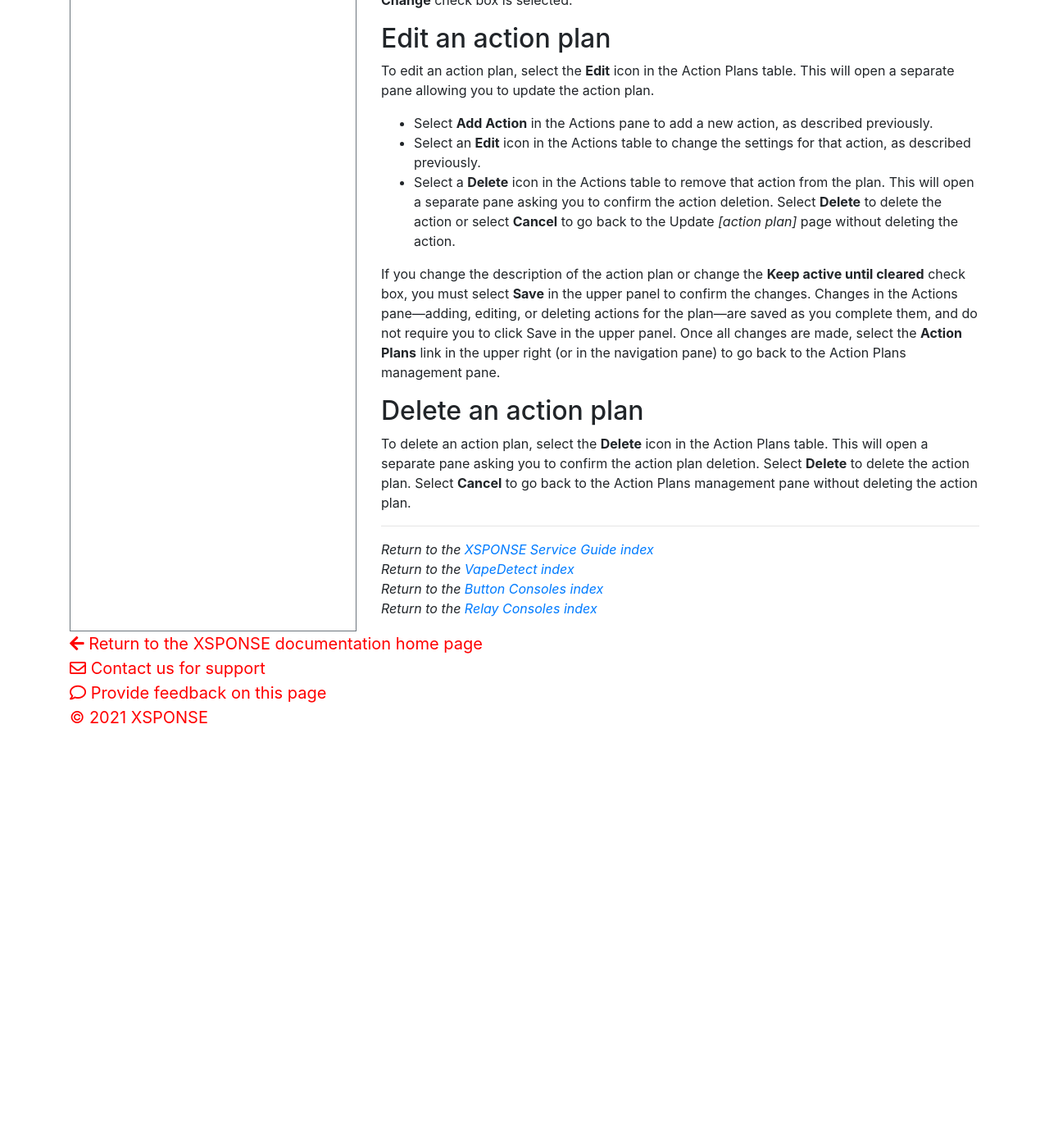
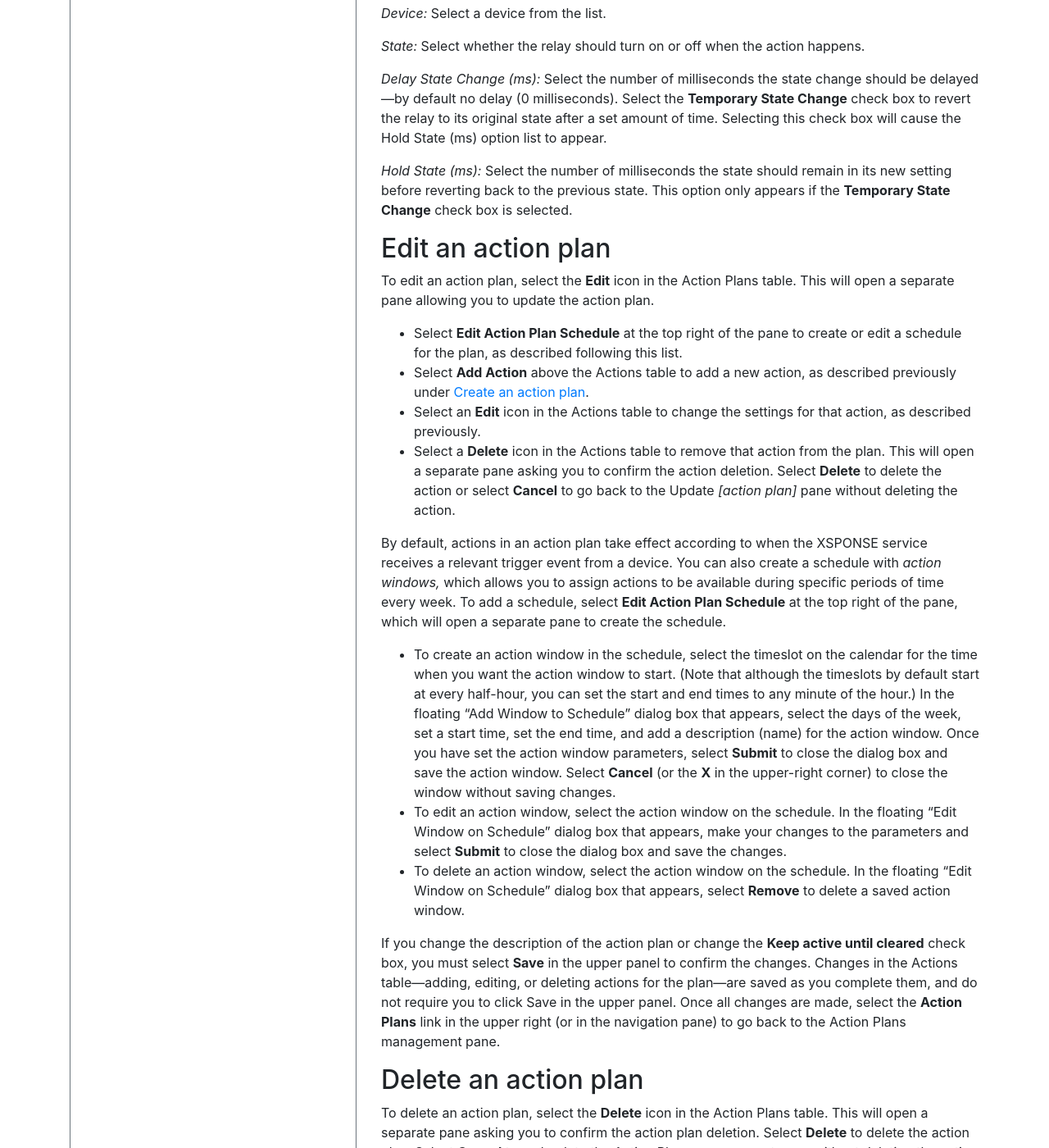
Before and after one commit to NrsSystems/docs, a Jekyll site: the page built from general-ops/action-plans.md, in a window 1280 px wide and 1400 px high, scrolled down 6594 px. Shown: the whole window at 82% size. Built offline with Jekyll 4.4.1, drawn with Linux system fonts in a browser that asks for light colours; our own code applies the rules of GitHub Pages for plain Markdown files; before the commit the page ends 7500 px from its top, so only the background shows below that; some of the changed text lies outside the part shown.

Commit message:
Update action-plans.md
Added general description of action plans and instructions for creating and editing schedules for action plans.

```diff
--- a/general-ops/action-plans.md
+++ b/general-ops/action-plans.md
@@ -6,20 +6,22 @@ Related: [Incident Logs](incident-logs.md) \| [Contacts Management](contacts-man
 
 *Jump to how to [add](action-plans.md#create-an-action-plan), [edit](action-plans.md#edit-an-action-plan), or [delete](action-plans.md#delete-an-action-plan) action plans.*
 
+An action plan is a set of one or more actions that happen automatically in response to a trigger event, such as a VapeDetect sensor sending an alert about vaping activity or a button console being activated. These actions can include sending email or SMS, activating a third-party API, posting information on an associated XSPONSE Digital Display device, or toggling a relay between on and off. An action plan can also be set to a schedule, so for example an XSPONSE Relay Console could be used to turn a set of lights on at nightfall and off at daybreak.
+
 The Action Plans table shows the action plans by description (name), along with whether the plan is an alert or an alarm, the number of actions set to happen when the plan is triggered, and the number of actions set to happen when the plan is cleared. There are two basic types of actions, those that happen automatically when an action plan is triggered (_On Activate_), and those that happen when a user acknowledges the activated action plan by marking it clear (_On Clear_). An action plan listed as "Alert" only has On Activate actions, while a plan listed as "Alarm" has both On Activate and On Clear actions.
 
 ![action plans management pane](action_plans_management.png)
 _To view larger: on a computer, right-click and select "open in new tab"; on a mobile touchscreen, use the zoom gesture._
 
-Each time an XSPONSE sensor detects an event and triggers an action plan, the information is recorded in the incident logs. The Incident Logs management pane allows you to view all recorded incidents from all your devices. Select the **Incident Logs** button above the Action Plans table to go to the Incident Logs management pane and view the incidents. See the [Incident Logs page](incident-logs.md) for more information about the incident logs and the Incident Logs management pane.
+Each time an XSPONSE device triggers an action plan, the information is recorded in the incident logs. The Incident Logs management pane allows you to view all recorded incidents from all your devices. Select the **Incident Logs** button above the Action Plans table to go to the Incident Logs management pane and view the incidents. See the [Incident Logs page](incident-logs.md) for more information about the incident logs and the Incident Logs management pane.
 
 ## Create an action plan
-To add an action plan, select **Create Action Plan** at the top right of the pane. This will open a separate pane allowing you to enter a description (name) for the plan and whether to keep the plan active until cleared. Select **Create** to create the new plan. Or to go back to the Action Plans management pane without creating a new action plan, select the **Action Plans** link in the upper right of this pane or in the navigation pane.
+To add an action plan, select **Create Action Plan** at the top right of the pane. This will open a separate pane allowing you to enter a description (name) for the plan, set the timezone used for scheduling and for recording events in the incident log, and choose whether to keep the plan active until cleared. Select **Create** to create the new plan. Or to go back to the Action Plans management pane without creating a new action plan, select the **Action Plans** link in the upper right of this pane or in the navigation pane.
 
 ![create action plan pane](action_plan_create.png)
 _To view larger: on a computer, right-click and select "open in new tab"; on a mobile touchscreen, use the zoom gesture._
 
-Once you create an action plan, the pane will reload and display the Actions pane, which allows you to set what actions should happen when a plan is triggered. Each plan can have multiple actions, and each action has its own settings that need to be defined. No actions are added by default, and if you are not ready to add any at this point, you again have the option to select the **Action Plans** link in the upper right (or in the navigation pane) to return to the Action Plans management pane. Your new action plan will appear in the table, and you can add actions to the plan later by selecting the **Edit** icon for that plan in the Action Plans table.
+Once you create an action plan, the pane will reload and display the Update _\[action plan\]_ pane, which allows you to set what actions should happen when a plan is triggered and to create a schedule for the action plan if desired. Each plan can have multiple actions, and each action has its own settings that need to be defined. No actions are added by default, and if you are not ready to add any at this point, you again have the option to select the **Action Plans** link in the upper right (or in the navigation pane) to return to the Action Plans management pane. Your new action plan will appear in the table, and you can add actions to the plan later by selecting the **Edit** icon for that plan in the Action Plans table.
 
 ![edit action plan pane](action_plan_edit.png)
 _To view larger: on a computer, right-click and select "open in new tab"; on a mobile touchscreen, use the zoom gesture._
@@ -27,7 +29,7 @@ _To view larger: on a computer, right-click and select "open in new tab"; on a m
 If you are ready to begin setting up the action plan, select **Add Action** in the Actions pane. Creating an action happens automatically in steps.
 
 1. First, provide a name (description) of the action.
-2. Next, select an action from the menu: **Send Email**, **Send SMS**, **Call 3rd Party API**, **Update Digital Display**, **Clear Active Digital Displays**, **Control Relay**, or **Control VapeDetect Relay**. Each action can be assigned to happen during a particular time period—an active window—or by default to no active window.
+2. Next, select an action from the menu: **Send Email**, **Send SMS**, **Call 3rd Party API**, **Update Digital Display**, **Clear Active Digital Displays**, **Control Relay**, or **Control VapeDetect Relay**. Each action can be assigned to happen during a particular time period—an active window—or by default to no active window, which means any time the service receives a trigger from an assigned device. For details on using schedules with action plans, see the following section [Edit an action plan](action-plans.md#edit-an-action-plan).
 3. Each of these actions has its own settings to fill out in a third and possibly fourth step, as described further along on this page. Once the settings for that action have been added, select **Submit** to create the new action. Or to go back to the Update _\[action plan\]_ pane without saving any changes, select the **Actions** link in the upper right.
 4. Once you have added all the actions you want in the action plan for now, select the **Action Plans** link in the upper right (or in the navigation pane) to go back to the Action Plans management pane.
 
@@ -102,11 +104,17 @@ _Hold State (ms):_ Select the number of milliseconds the state should remain in
 
 ## Edit an action plan
 To edit an action plan, select the **Edit** icon in the Action Plans table. This will open a separate pane allowing you to update the action plan.
--	Select **Add Action** in the Actions pane to add a new action, as described previously.
+-	Select **Edit Action Plan Schedule** at the top right of the pane to create or edit a schedule for the plan, as described following this list.
+-	Select **Add Action** above the Actions table to add a new action, as described previously under [Create an action plan](action-plans.md#create-an-action-plan).
 -	Select an **Edit** icon in the Actions table to change the settings for that action, as described previously.
--	Select a **Delete** icon in the Actions table to remove that action from the plan. This will open a separate pane asking you to confirm the action deletion. Select **Delete** to delete the action or select **Cancel** to go back to the Update _\[action plan\]_ page without deleting the action.
+-	Select a **Delete** icon in the Actions table to remove that action from the plan. This will open a separate pane asking you to confirm the action deletion. Select **Delete** to delete the action or select **Cancel** to go back to the Update _\[action plan\]_ pane without deleting the action.
 
-If you change the description of the action plan or change the **Keep active until cleared** check box, you must select **Save** in the upper panel to confirm the changes. Changes in the Actions pane—adding, editing, or deleting actions for the plan—are saved as you complete them, and do not require you to click Save in the upper panel. Once all changes are made, select the **Action Plans** link in the upper right (or in the navigation pane) to go back to the Action Plans management pane.
+By default, actions in an action plan take effect according to when the XSPONSE service receives a relevant trigger event from a device. You can also create a schedule with _action windows,_ which allows you to assign actions to be available during specific periods of time every week. To add a schedule, select **Edit Action Plan Schedule** at the top right of the pane, which will open a separate pane to create the schedule.
+- To create an action window in the schedule, select the timeslot on the calendar for the time when you want the action window to start. (Note that although the timeslots by default start at every half-hour, you can set the start and end times to any minute of the hour.) In the floating "Add Window to Schedule" dialog box that appears, select the days of the week, set a start time, set the end time, and add a description (name) for the action window. Once you have set the action window parameters, select **Submit** to close the dialog box and save the action window. Select **Cancel** (or the **X** in the upper-right corner) to close the window without saving changes.
+- To edit an action window, select the action window on the schedule. In the floating "Edit Window on Schedule" dialog box that appears, make your changes to the parameters and select **Submit** to close the dialog box and save the changes.
+- To delete an action window, select the action window on the schedule. In the floating "Edit Window on Schedule" dialog box that appears, select **Remove** to delete a saved action window.
+
+If you change the description of the action plan or change the **Keep active until cleared** check box, you must select **Save** in the upper panel to confirm the changes. Changes in the Actions table—adding, editing, or deleting actions for the plan—are saved as you complete them, and do not require you to click Save in the upper panel. Once all changes are made, select the **Action Plans** link in the upper right (or in the navigation pane) to go back to the Action Plans management pane.
 
 ## Delete an action plan
 To delete an action plan, select the **Delete** icon in the Action Plans table. This will open a separate pane asking you to confirm the action plan deletion. Select **Delete** to delete the action plan. Select **Cancel** to go back to the Action Plans management pane without deleting the action plan.
```
